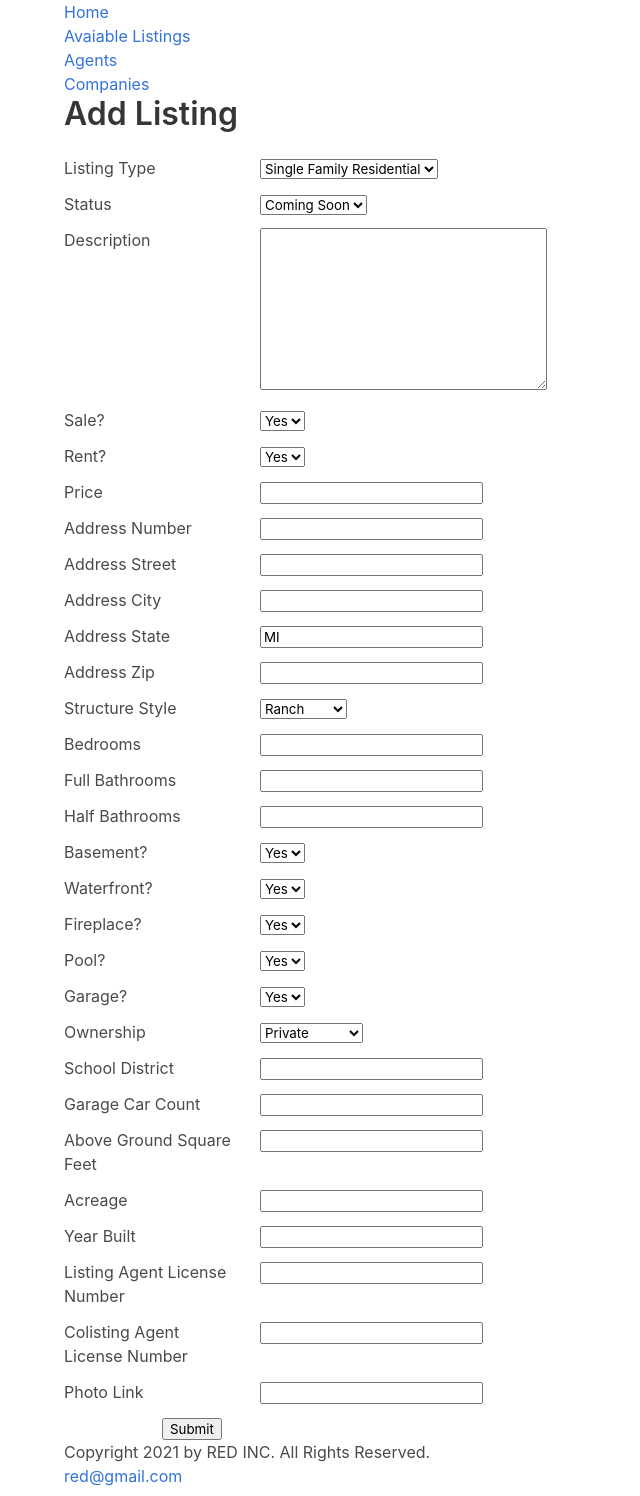
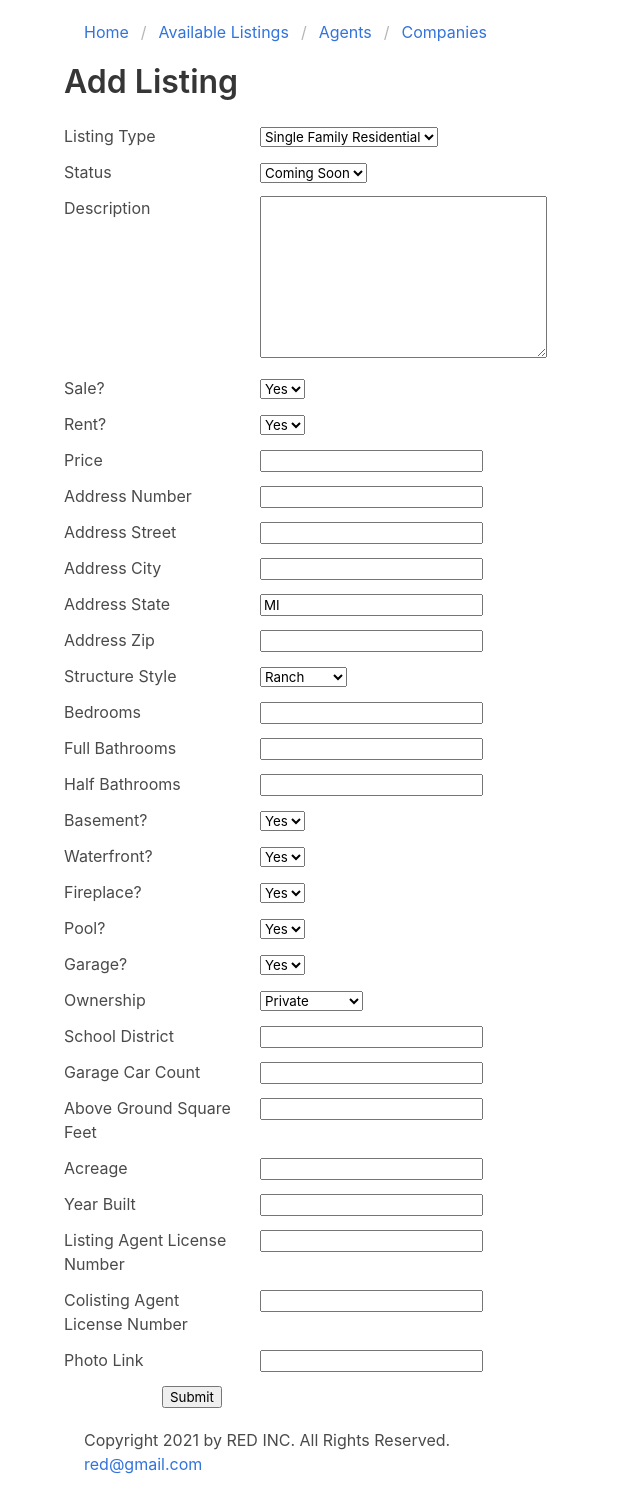
Before and after one commit to fretgfr/red, a Flask app: page /add_listing in a window 1280 px wide. Shown: the whole page, without its empty margins (0-640 px from the left). Run offline with Flask 2, Linux system fonts and the light colour scheme; parts of the project's set-up code (start-up, migrations or seed data) failed here and were passed over.

Commit message:
added margins

```diff
--- a/templates/footer.html
+++ b/templates/footer.html
@@ -1,4 +1,14 @@
+
+
+<style>
+    .margins {
+      margin: 10px;
+      padding: 10px;
+    }
+  </style>
+<div class=margins>
 <footer>
 <p>Copyright 2021 by RED INC.  All Rights Reserved.</p>
 <p><a href="red@gmail.com">red@gmail.com</a></p>
 </footer>
+</div>
--- a/templates/header.html
+++ b/templates/header.html
@@ -1,12 +1,24 @@
+
+<link rel="stylesheet" href="https://cdnjs.cloudflare.com/ajax/libs/bulma/0.7.1/css/bulma.min.css">
+
+
+<style>
+  .margins {
+    margin: 10px;
+    padding: 10px;
+  }
+</style>
+<div class=margins>
 <header>
-    <nav class="navbar ">
+    <nav class="breadcrumb">
       <div class="container-fluid">
         <ul class="nav">
           <li class="active"><a href="home.html">Home</a></li>
-          <li><a href="listing_search.html">Avaiable Listings</a></li>
+          <li><a href="listing_search.html">Available Listings</a></li>
           <li><a href="agent.html">Agents</a></li>
           <li><a href="company.html">Companies</a></li>
         </ul>
       </div>
     </nav>
 </header>
+</div>
```
